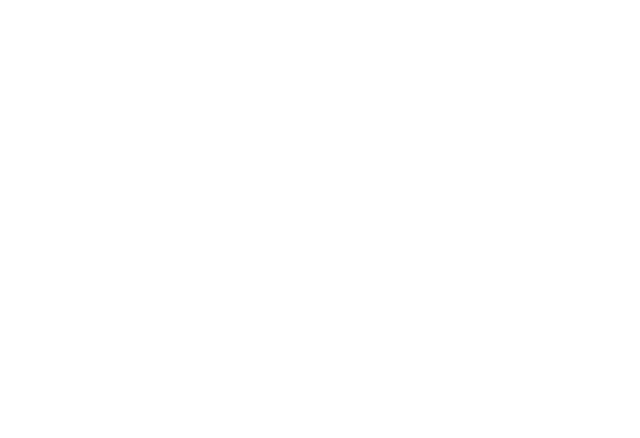
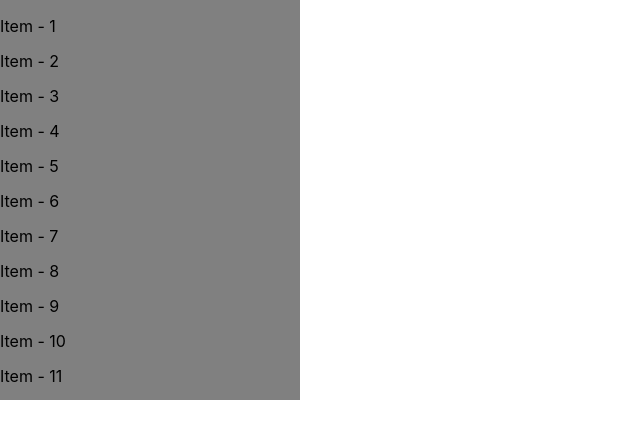
Before and after one commit to Sandeep96Shah/machineCoding, a React (Create React App) app: page /virtualized-list in a window 1280 px wide. Before the commit this address had no page. Shown: the top 438 px of the page, without its empty margins (0-640 px from the left). Built offline with nearby package versions, Linux system fonts and the light colour scheme.

Commit message:
implemented virtualized list (#16)

```diff
--- a/src/App.js
+++ b/src/App.js
@@ -16,6 +16,7 @@ import DND from './components/DND';
 import FileUpload from './components/FileUpload';
 import MemoryGame from './components/MemoryGame';
 import NestedCheckbox from './components/NestedCheckbox';
+import VirtualizedList from './components/VirtualizedList';
 
 function App() {
   return (
@@ -37,6 +38,7 @@ function App() {
         <Route path='file-upload' element={<FileUpload />} />
         <Route path='memory-game' element={<MemoryGame />} />
         <Route path='nested-checkbox' element={<NestedCheckbox />} />
+        <Route path='virtualized-list' element={<VirtualizedList />} />
       </Routes>
     </div>
   );
--- a/src/components/Home/index.js
+++ b/src/components/Home/index.js
@@ -23,6 +23,7 @@ const Home = () => {
       <button onClick={() => handlenavigate("file-upload")}>File Upload</button>
       <button onClick={() => handlenavigate("memory-game")}>Memory Game</button>
       <button onClick={() => handlenavigate("nested-checkbox")}>Nested Checkbox</button>
+      <button onClick={() => handlenavigate("virtualized-list")}>VirtualizedList</button>
     </div>
   );
 };
--- /dev/null
+++ b/src/components/VirtualizedList/index.jsx
@@ -0,0 +1,13 @@
+import React from 'react'
+import List from './list'
+
+const VirtualizedList = () => {
+    const lists = Array.from({length: 100000}, (_, index) => `Item - ${index + 1}`)
+  return (
+    <div>
+        <List height={400} width={300} itemHeight={35} list={lists} />
+    </div>
+  )
+}
+
+export default VirtualizedList
--- /dev/null
+++ b/src/components/VirtualizedList/list.jsx
@@ -0,0 +1,26 @@
+import React, { useState } from "react";
+
+const List = ({ list, itemHeight, height, width }) => {
+    const totalVisibleItems = Math.floor(height / itemHeight);
+  const [indices, setIndices] = useState([0, totalVisibleItems]);
+  const visibleItems = list.slice(indices[0], indices[1] + 1);
+
+  const handleOnScroll = (event) => {
+    const { scrollTop } = event.target;
+    const newStartIndex = Math.floor(scrollTop/itemHeight);
+    const newEndIndex = newStartIndex + totalVisibleItems;
+    setIndices([newStartIndex, newEndIndex]);
+  }
+
+  return (
+    <div style={{ backgroundColor: "grey", height, width, overflow: "auto" }} onScroll={handleOnScroll}>
+      <div style={{ height: list.length * itemHeight, position: "relative" }}>
+        {visibleItems.map((item, index) => (
+          <p key={index} style={{position: "absolute", top: (indices[0] + index)*itemHeight}}>{item}</p>
+        ))}
+      </div>
+    </div>
+  );
+};
+
+export default List;
```
Also changed, not shown: src/components/VirtualizedList/virtualizedList.css (added).
